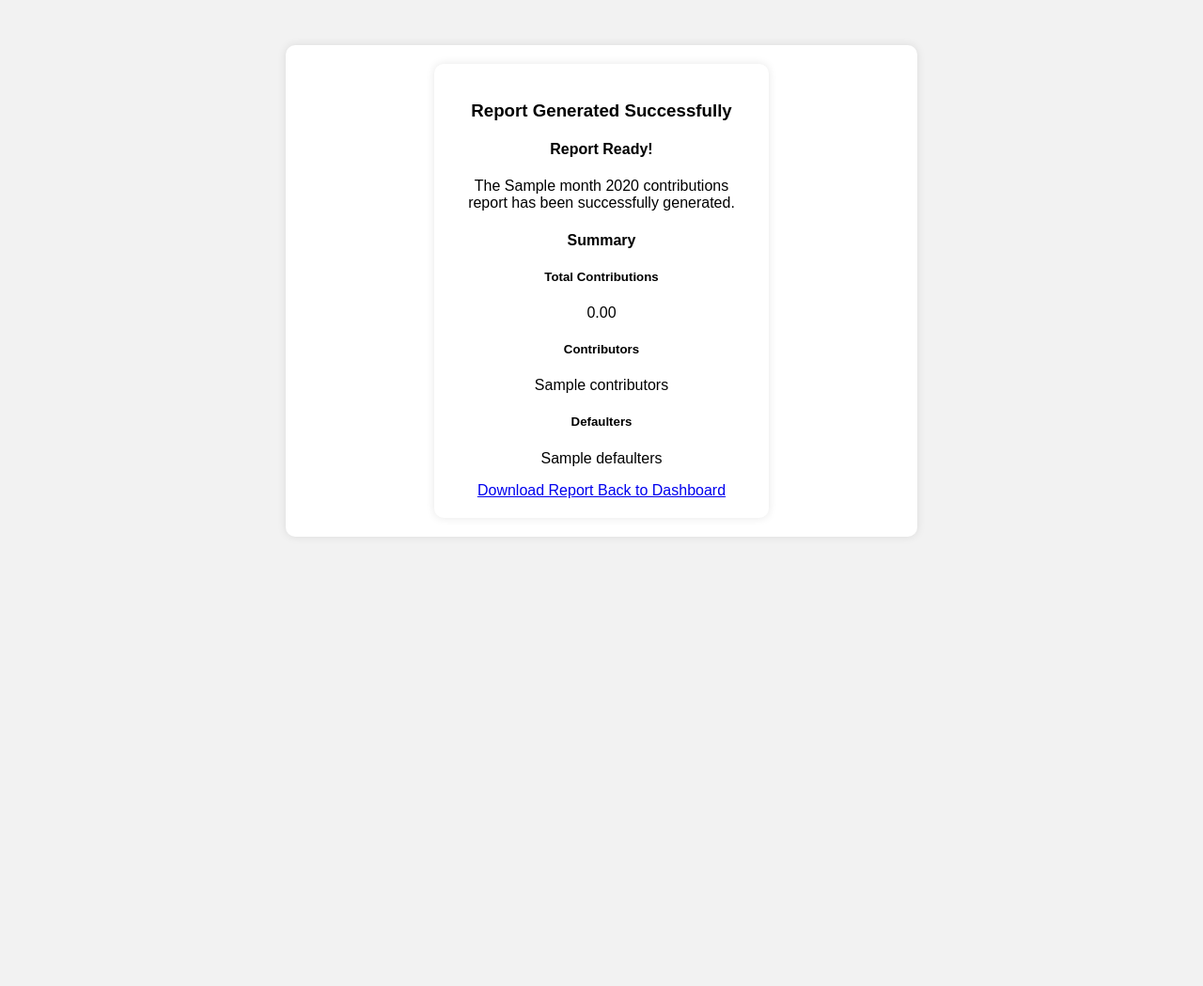
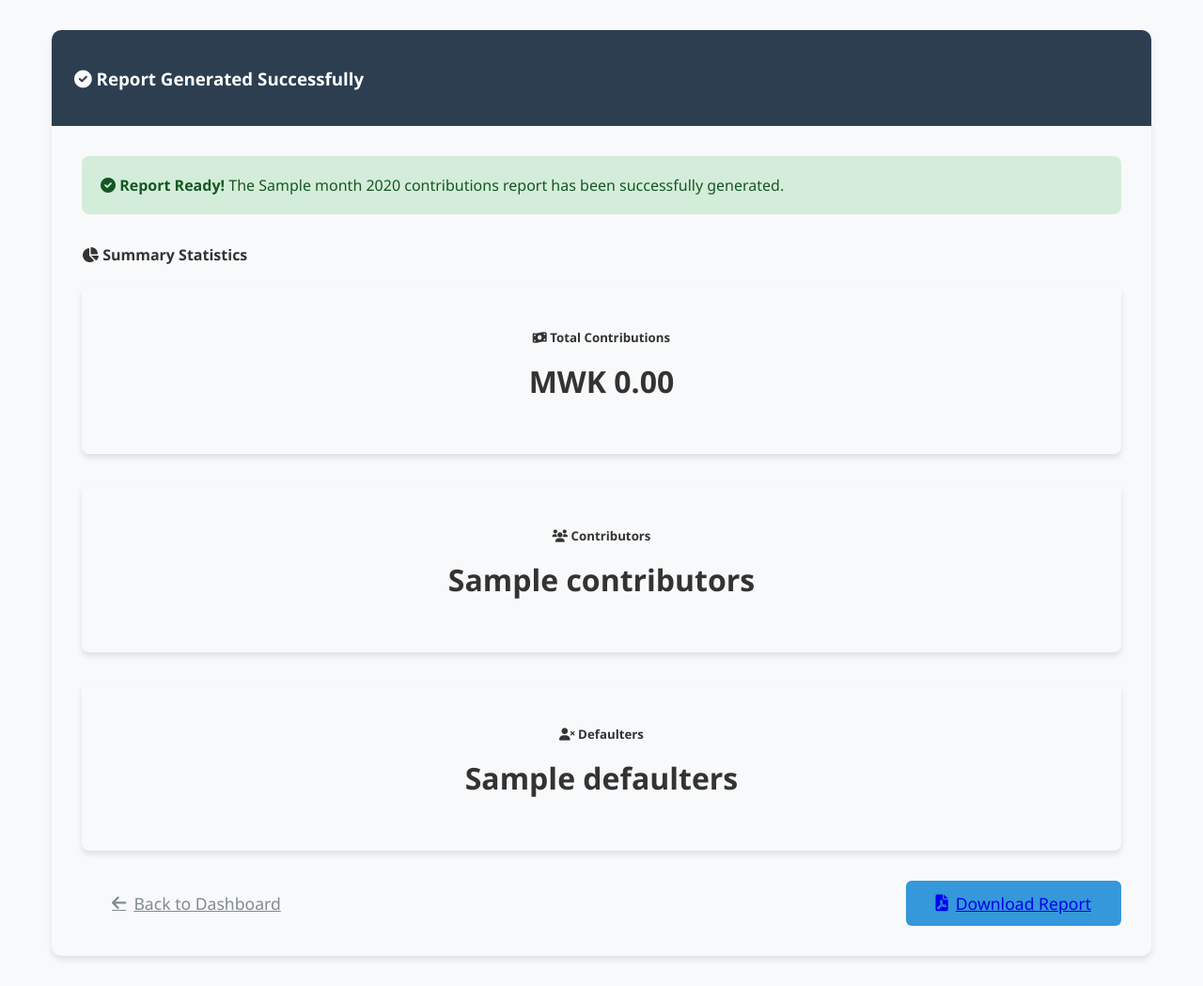
Before and after one commit to TgkCapture/welfare_system, a Flask app: template app/templates/report_preview.html in a window 1280 px wide. Shown: the whole page at 94% size. Before the commit the page ends 571 px from the top, so only its background shows below. Run offline with Flask 3, Linux system fonts and the light colour scheme; the template is opened without the code that fills it: most values are stand-ins (such as "Sample title", 1, 10 or a date in 2020).

Commit message:
feat: preview interface improvement

```diff
--- a/app/static/style.css
+++ b/app/static/style.css
@@ -1,19 +1,139 @@
+/* Base Styles */
 body {
-    font-family: sans-serif;
-    background: #f2f2f2;
-    text-align: center;
-    padding-top: 40px;
+    font-family: 'Segoe UI', Tahoma, Geneva, Verdana, sans-serif;
+    background: #f8f9fa;
+    margin: 0;
+    padding: 0;
+    color: #333;
 }
 
+/* Container Styles */
 .container {
-    background: white;
-    padding: 20px;
-    margin: auto;
-    width: 50%;
-    border-radius: 10px;
-    box-shadow: 0 0 10px rgba(0,0,0,0.1);
+    max-width: 1200px;
+    margin: 2rem auto;
+    padding: 0 15px;
 }
 
-input[type="file"], input[type="submit"] {
-    margin: 10px;
+/* Card Styles */
+.card {
+    border: none;
+    border-radius: 10px;
+    box-shadow: 0 4px 6px rgba(0, 0, 0, 0.1);
+    overflow: hidden;
+    margin-bottom: 2rem;
 }
+
+.card-header {
+    background-color: #2c3e50;
+    color: white;
+    padding: 1.25rem 1.5rem;
+    border-bottom: none;
+}
+
+.card-body {
+    padding: 2rem;
+}
+
+/* Alert Styles */
+.alert {
+    border-radius: 8px;
+    padding: 1.25rem;
+    margin-bottom: 2rem;
+}
+
+.alert-success {
+    background-color: #d4edda;
+    border-color: #c3e6cb;
+    color: #155724;
+}
+
+/* Summary Card Styles */
+.summary-card {
+    border-radius: 8px;
+    height: 100%;
+    transition: transform 0.3s ease;
+}
+
+.summary-card:hover {
+    transform: translateY(-5px);
+}
+
+.summary-card .card-body {
+    padding: 1.5rem;
+    text-align: center;
+}
+
+/* Button Styles */
+.btn {
+    border-radius: 6px;
+    padding: 0.5rem 1.5rem;
+    font-weight: 500;
+    transition: all 0.3s ease;
+    display: inline-flex;
+    align-items: center;
+    justify-content: center;
+}
+
+.btn-lg {
+    padding: 0.75rem 2rem;
+    font-size: 1.1rem;
+}
+
+.btn-primary {
+    background-color: #3498db;
+    border-color: #3498db;
+}
+
+.btn-primary:hover {
+    background-color: #2980b9;
+    border-color: #2980b9;
+    transform: translateY(-2px);
+    box-shadow: 0 4px 8px rgba(0, 0, 0, 0.1);
+}
+
+.btn-outline-secondary {
+    border-color: #95a5a6;
+    color: #7f8c8d;
+}
+
+.btn-outline-secondary:hover {
+    background-color: #f8f9fa;
+    border-color: #95a5a6;
+    color: #7f8c8d;
+}
+
+/* Icon Styles */
+.btn i {
+    margin-right: 8px;
+}
+
+/* Text Styles */
+.display-6 {
+    font-size: 2rem;
+    font-weight: 600;
+    margin-top: 0.5rem;
+}
+
+.card-title {
+    font-weight: 600;
+    margin-bottom: 1rem;
+}
+
+/* Layout Styles */
+.actions {
+    display: flex;
+    justify-content: space-between;
+    margin-top: 2rem;
+}
+
+/* Responsive Adjustments */
+@media (max-width: 768px) {
+    .actions {
+        flex-direction: column;
+        gap: 1rem;
+    }
+
+    .btn {
+        width: 100%;
+    }
+}
--- a/app/templates/base.html
+++ b/app/templates/base.html
@@ -5,6 +5,7 @@
     <meta charset="UTF-8">
     <title>{% block title %}Mzugoss Welfare{% endblock %}</title>
     <link rel="stylesheet" href="{{ url_for('static', filename='style.css') }}">
+<link href="https://cdnjs.cloudflare.com/ajax/libs/font-awesome/6.0.0/css/all.min.css" rel="stylesheet">
 </head>
 <body>
     <div class="container">
--- a/app/templates/report_preview.html
+++ b/app/templates/report_preview.html
@@ -2,53 +2,77 @@
 {% extends "base.html" %}
 
 {% block content %}
-<div class="container mt-4">
+<div class="container">
     <div class="card">
-        <div class="card-header bg-primary text-white">
-            <h3 class="mb-0">Report Generated Successfully</h3>
+        <div class="card-header">
+            <h3 class="mb-0">
+                <i class="fas fa-check-circle me-2"></i>
+                Report Generated Successfully
+            </h3>
         </div>
         <div class="card-body">
             <div class="alert alert-success">
-                <h4 class="alert-heading">Report Ready!</h4>
-                <p>The {{ month }} {{ year }} contributions report has been successfully generated.</p>
+                <i class="fas fa-check-circle me-2"></i>
+                <strong>Report Ready!</strong> The {{ month }} {{ year }} contributions report has been successfully generated.
             </div>
 
-            <div class="report-summary mb-4">
-                <h4>Summary</h4>
-                <div class="row">
+            <h4 class="mb-4">
+                <i class="fas fa-chart-pie me-2"></i>
+                Summary Statistics
+            </h4>
+
+            <div class="row g-4 mb-4">
                 <div class="col-md-4">
-                        <div class="card bg-light mb-3">
+                    <div class="card summary-card border-success">
                         <div class="card-body">
-                                <h5 class="card-title">Total Contributions</h5>
-                                <p class="card-text h4">{{ "%.2f"|format(total) }}</p>
+                            <h5 class="card-title text-success">
+                                <i class="fas fa-money-bill-wave me-2"></i>
+                                Total Contributions
+                            </h5>
+                            <p class="display-6 text-success">
+                                MWK {{ "%.2f"|format(total) }}
+                            </p>
                         </div>
                     </div>
                 </div>
+
                 <div class="col-md-4">
-                        <div class="card bg-light mb-3">
+                    <div class="card summary-card border-primary">
                         <div class="card-body">
-                                <h5 class="card-title">Contributors</h5>
-                                <p class="card-text h4">{{ contributors }}</p>
+                            <h5 class="card-title text-primary">
+                                <i class="fas fa-users me-2"></i>
+                                Contributors
+                            </h5>
+                            <p class="display-6 text-primary">
+                                {{ contributors }}
+                            </p>
                         </div>
                     </div>
                 </div>
+
                 <div class="col-md-4">
-                        <div class="card bg-light mb-3">
+                    <div class="card summary-card border-warning">
                         <div class="card-body">
-                                <h5 class="card-title">Defaulters</h5>
-                                <p class="card-text h4">{{ defaulters }}</p>
-                            </div>
+                            <h5 class="card-title text-warning">
+                                <i class="fas fa-user-times me-2"></i>
+                                Defaulters
+                            </h5>
+                            <p class="display-6 text-warning">
+                                {{ defaulters }}
+                            </p>
                         </div>
                     </div>
                 </div>
             </div>
 
-            <div class="actions mt-4">
+            <div class="actions">
+                <a href="{{ url_for('main.dashboard') }}" class="btn btn-outline-secondary btn-lg">
+                    <i class="fas fa-arrow-left me-2"></i>
+                    Back to Dashboard
+                </a>
                 <a href="{{ url_for('main.download_report') }}" class="btn btn-primary btn-lg">
-                    <i class="fas fa-download"></i> Download Report
-                </a>
-                <a href="{{ url_for('main.dashboard') }}" class="btn btn-outline-secondary">
-                    <i class="fas fa-arrow-left"></i> Back to Dashboard
+                    <i class="fas fa-file-pdf me-2"></i>
+                    Download Report
                 </a>
             </div>
         </div>
```
Lines whose indentation alone changed are shown as unchanged.
